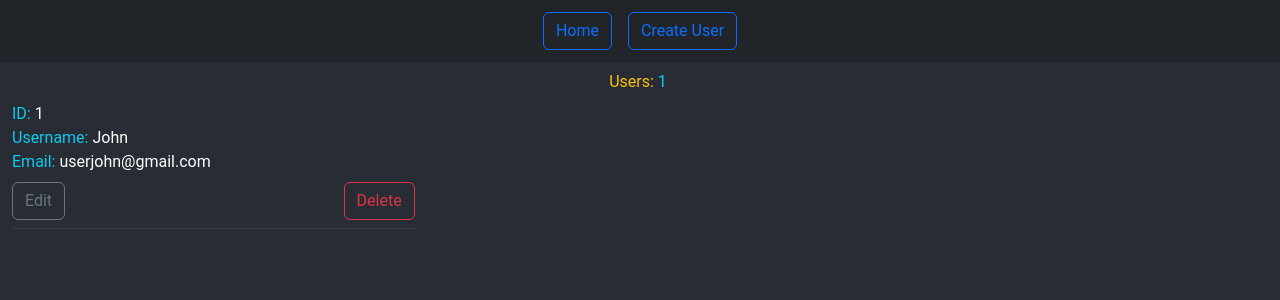
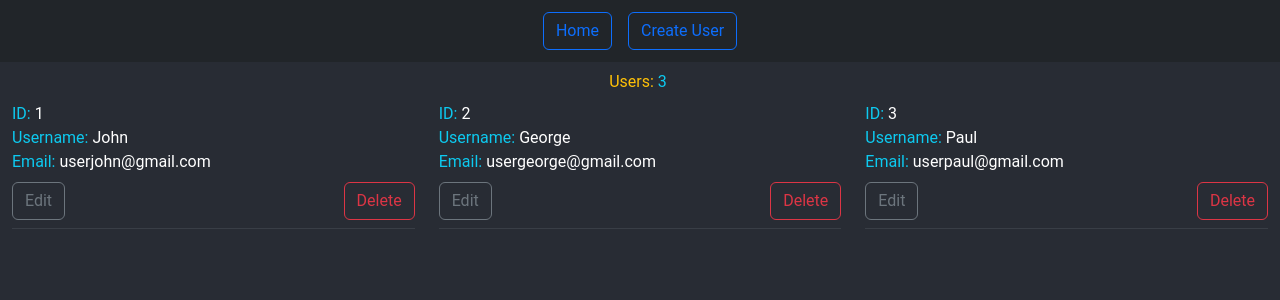
Before and after one commit to RodneyMac/redux-crud, a React (Create React App) app: page / in a window 1280 px wide. Shown: the top 300 px of the page. Built offline with nearby package versions, Linux system fonts and the light colour scheme.

Commit message:
uuid installed, addUser function created

```diff
--- a/package.json
+++ b/package.json
@@ -14,6 +14,7 @@
     "react-redux": "^8.0.4",
     "react-router-dom": "^6.4.2",
     "react-scripts": "^2.1.3",
+    "uuid": "^9.0.0",
     "web-vitals": "^2.1.4"
   },
   "scripts": {
--- a/src/components/UserForm/UserForm.js
+++ b/src/components/UserForm/UserForm.js
@@ -1,23 +1,65 @@
-import React from 'react';
+import React, { useState } from "react";
+import { useDispatch } from "react-redux";
+import { addUser } from "../../features/user/userSlice";
+import {v4 as uuid} from "uuid";
+import { useNavigate } from "react-router-dom";
 
 const UserForm = () => {
+  // const users = useSelector((state) => state.users);
+  const [user, setUser] = useState({username: "", email: ""});
+
+  const dispatch = useDispatch();
+
+  const navigate = useNavigate();
+
+  const handleChange = (e) => {
+    setUser({
+      ...user,
+      [e.target.name]: e.target.value,
+    });
+  };
+
+  const handleSubmit = (e) => {
+    e.preventDefault();
+    dispatch(addUser({
+      ...user,
+      id: uuid()
+    }));
+    navigate("/");
+  }
+
   return (
-    <div className='d-flex justify-content-center align-items-center'>
-      <div className='row'>
-        <div className='col-md-12'>
-          <div className='mt-4'>
-            <input type="text" placeholder="Username" className='form-control'/>
+    <div className="d-flex justify-content-center align-items-center">
+      <div className="row">
+        <div className="col-md-12">
+          <div className="mt-4">
+            <input
+              type="text"
+              placeholder="Username"
+              className="form-control"
+              name="username"
+              onChange={handleChange}
+              value={user.username}
+              autoFocus
+            />
           </div>
-          <div className='mt-4'>
-            <input type="email" placeholder="Email" className='form-control'/>
+          <div className="mt-4">
+            <input
+              type="email"
+              placeholder="Email"
+              className="form-control"
+              name="email"
+              onChange={handleChange}
+              value={user.email}
+            />
           </div>
-          <div className='mt-4 text-center'>
-            <button className='btn btn-outline-primary'>Save</button>
+          <div className="mt-4 text-center">
+            <button className="btn btn-outline-primary" onClick={handleSubmit}>Save</button>
           </div>
         </div>
       </div>
     </div>
-  )
-}
+  );
+};
 
 export default UserForm;
--- a/src/components/UserList/UserList.js
+++ b/src/components/UserList/UserList.js
@@ -1,28 +1,36 @@
-import React from 'react';
-import {useSelector} from "react-redux";
+import React from "react";
+import { useSelector } from "react-redux";
 
 const UserList = () => {
   const users = useSelector((state) => state.users);
 
   return (
-    <div className='d-flex flex-column justify-content-center align-items-center'>
-      <div className='text-warning d-flex justify-content-center mt-2'>Users: <div className='mx-1 text-info'>{users.length}</div></div>
-        <div className='row w-100 mt-2'>
-          {users.map((item) => (
-            <div className='col-md-4 d-flex flex-column' key={item.id}>
-              <div className='text-info d-flex'>ID: <div className='text-white mx-1'>{item.id}</div></div>
-              <div className='text-info d-flex'>Username: <div className='text-white mx-1'>{item.username}</div></div>
-              <div className='text-info d-flex'>Email: <div className='text-white mx-1'>{item.email}</div></div>
-              <div className='d-flex justify-content-between mt-2'>
-                <button className='btn btn-outline-secondary'>Edit</button>
-                <button className='btn btn-outline-danger'>Delete</button>
-              </div>
-              <hr className='text-secondary mt-2'/>
+    <div className="d-flex flex-column justify-content-center align-items-center">
+      <div className="text-warning d-flex justify-content-center mt-2">
+        Users: <div className="mx-1 text-info">{users.length}</div>
+      </div>
+      <div className="row w-100 mt-2">
+        {users.map((item) => (
+          <div className="col-md-4 d-flex flex-column" key={item.id}>
+            <div className="text-info d-flex">
+              ID: <div className="text-white mx-1">{item.id}</div>
             </div>
-          ))}
-        </div>
+            <div className="text-info d-flex">
+              Username: <div className="text-white mx-1">{item.username}</div>
+            </div>
+            <div className="text-info d-flex">
+              Email: <div className="text-white mx-1">{item.email}</div>
+            </div>
+            <div className="d-flex justify-content-between mt-2">
+              <button className="btn btn-outline-secondary">Edit</button>
+              <button className="btn btn-outline-danger">Delete</button>
+            </div>
+            <hr className="text-secondary mt-2" />
+          </div>
+        ))}
+      </div>
     </div>
-  )
-}
+  );
+};
 
 export default UserList;
--- a/src/features/user/userSlice.js
+++ b/src/features/user/userSlice.js
@@ -5,6 +5,16 @@ const initialState = [
     id: "1",
     username: "John",
     email: "userjohn@gmail.com"
+  },
+  {
+    id: "2",
+    username: "George",
+    email: "usergeorge@gmail.com"
+  },
+  {
+    id: "3",
+    username: "Paul",
+    email: "userpaul@gmail.com"
   }
 ]
 
@@ -14,7 +24,8 @@ export const userSlice = createSlice({
   reducers: {
     addUser: (state, action) => {
       state.push(action.payload);
-    }
+    },
+
   }
 });
 
```
Also changed, not shown: 1 other file (tests, documents, lock files or other folders).
